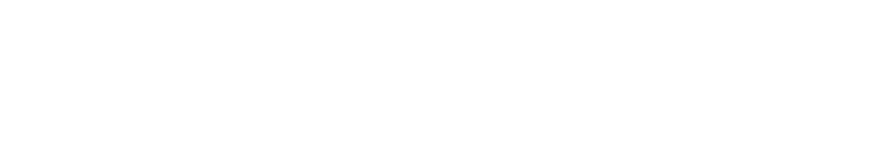
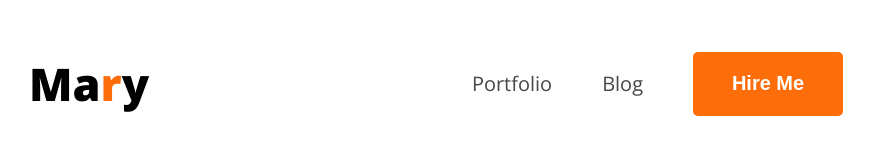
Before and after one commit to JINNAT00/web-developer-portfolio, a plain HTML site: page index.html in a window 1280 px wide. Shown: the whole page, without its empty margins (179-1053 px from the left). Drawn offline with nearby package versions, Linux system fonts and the light colour scheme.

Commit message:
nav styling

```diff
--- a/index.html
+++ b/index.html
@@ -4,10 +4,24 @@
     <meta charset="UTF-8">
     <meta name="viewport" content="width=device-width, initial-scale=1.0">
     <title>Web Developer Portfolio</title>
+    <style>
+        @import url('https://fonts.googleapis.com/css2?family=Open+Sans:ital,wght@0,300..800;1,300..800&display=swap');
+        </style>
+    <link rel="stylesheet" href="styles/portfolio.css">
 </head>
-<body>
+
+<body class="open-sans-normal">
     <header>
-
+        <nav>
+            <h3 class="nav-title">
+                Ma<span class="text-primary">r</span>y
+            </h3>
+            <ul>
+                <li><a class="dark-2" href="">Portfolio</a></li>
+                <li><a class="dark-2" href="">Blog</a></li>
+                <li><a href=""><button class="btn-primary">Hire Me</button></a></li>
+            </ul>
+        </nav>
     </header>
     <main>
 
--- /dev/null
+++ b/styles/portfolio.css
@@ -0,0 +1,56 @@
+
+.open-sans-normal {
+  font-family: "Open Sans", sans-serif;
+  font-optical-sizing: auto;
+  font-style: normal;
+  font-variation-settings:
+    "wdth" 100;
+}
+
+/*shared style */
+.text-primary {
+    color: #FD6E0A;
+}
+.dark-2 {
+    color: #474747;
+}
+.btn-primary {
+    height: 64px;
+    width: 150px;
+    background-color: #FD6E0A;
+    font-weight: bold;
+    font-size: 20px;
+    color: white;
+    padding: 18px 35px;
+    border-radius: 5px;
+    border: none;
+}
+
+
+/* Nav styles */
+nav {
+    display: flex;
+    align-items: center;
+    justify-content: space-between;
+    margin: 0px 200px;
+}
+
+.nav-title {
+    font-weight: 800;
+    font-size: 45px;
+}
+
+nav ul {
+    display: flex;
+    align-items: center;
+}
+
+nav ul li {
+    list-style: none;
+    margin-right: 50px;
+}
+
+nav li a {
+    text-decoration: none;
+    font-size: 20px;
+}
```
